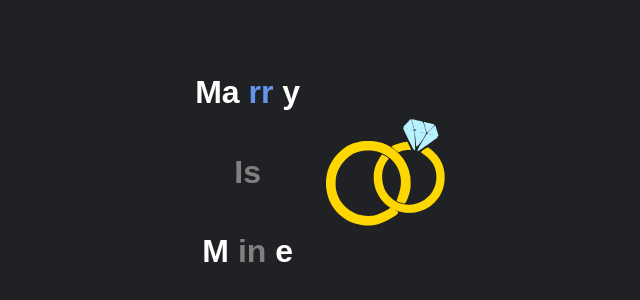
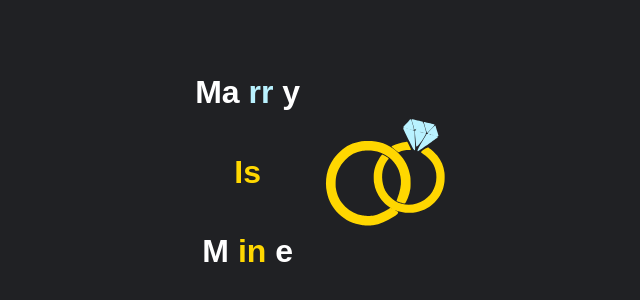
Before and after one commit to some-ghamza-stuff/some-ghamza-stuff.github.io, a plain HTML site: page mm.html in a window 1280 px wide. Shown: the part 236-536 px from the top of the page, without its empty margins (307-947 px from the left). Drawn offline with Linux system fonts and the light colour scheme; a web font is replaced by a local one.

Commit message:
changed text color

```diff
--- a/mm.html
+++ b/mm.html
@@ -22,11 +22,11 @@
             flex-direction: column;
         }
         .marry {
-            color: cornflowerblue;
+            color: #B9F2FF;
             display: inline;
         }
         .mine {
-            color: gray;
+            color: gold;
             display: inline;
         }
         .row {
```
